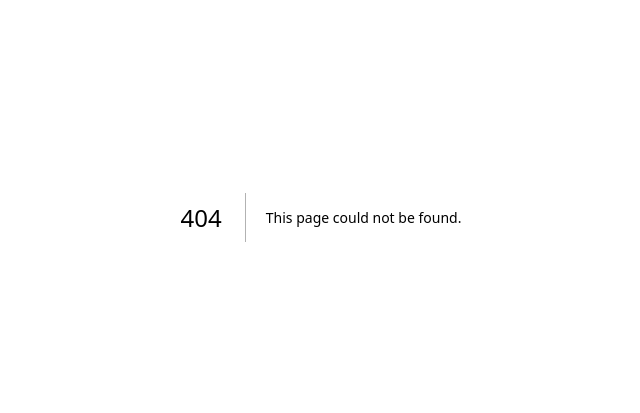
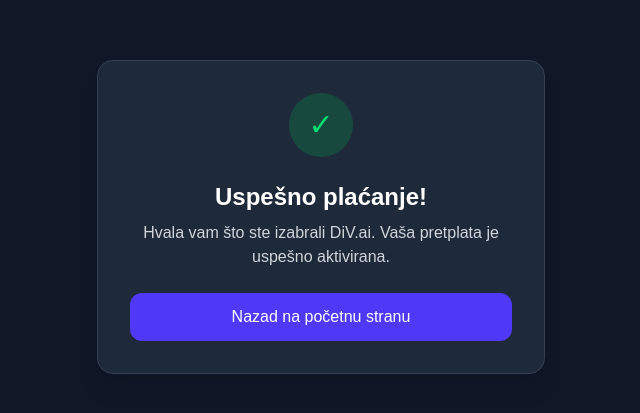
Before and after one commit to Zola0207/div-ai-platform, a Next.js app: page /success in a window 1280 px wide. Before the commit this address had no page. Shown: the part 183-596 px from the top of the page, without its empty margins (319-959 px from the left). Built offline with nearby package versions, Linux system fonts and the light colour scheme.

Commit message:
Add success and cancel pages for stripe checkout

```diff
--- /dev/null
+++ b/app/cancel/page.tsx
@@ -0,0 +1,24 @@
+import Link from 'next/link';
+
+export default function CancelPage() {
+  return (
+    <div className="min-h-screen flex items-center justify-center bg-gray-900 text-white px-4">
+      <div className="max-w-md w-full bg-gray-800 p-8 rounded-2xl shadow-xl text-center border border-gray-700">
+        <div className="w-16 h-16 bg-red-500/20 text-red-400 rounded-full flex items-center justify-center mx-auto mb-6 text-2xl">
+          ✕
+        </div>
+        <h1 className="text-2xl font-bold mb-2">Plaćanje otkazano</h1>
+        <p className="text-gray-300 mb-6">
+          Proces plaćanja je prekinut. Ništa vam nije naplaćeno. Možete pokušati ponovo kada god budete spremni.
+        </p>
+
+        <Link
+          href="/"
+          className="inline-block w-full py-3 px-4 bg-gray-700 hover:bg-gray-600 text-white font-medium rounded-xl transition duration-200"
+        >
+          Povratak na početnu
+        </Link>
+      </div>
+    </div>
+  );
+}
--- /dev/null
+++ b/app/success/page.tsx
@@ -0,0 +1,44 @@
+'use client';
+
+import { useSearchParams } from 'next/navigation';
+import Link from 'next/link';
+import { useEffect, useState } from 'react';
+
+export default function SuccessPage() {
+  const searchParams = useSearchParams();
+  const sessionId = searchParams.get('session_id');
+  const [loading, setLoading] = useState(true);
+
+  useEffect(() => {
+    if (sessionId) {
+      setLoading(false);
+    }
+  }, [sessionId]);
+
+  return (
+    <div className="min-h-screen flex items-center justify-center bg-gray-900 text-white px-4">
+      <div className="max-w-md w-full bg-gray-800 p-8 rounded-2xl shadow-xl text-center border border-gray-700">
+        <div className="w-16 h-16 bg-green-500/20 text-green-400 rounded-full flex items-center justify-center mx-auto mb-6 text-3xl">
+          ✓
+        </div>
+        <h1 className="text-2xl font-bold mb-2">Uspešno plaćanje!</h1>
+        <p className="text-gray-300 mb-6">
+          Hvala vam što ste izabrali DiV.ai. Vaša pretplata je uspešno aktivirana.
+        </p>
+
+        {sessionId && (
+          <p className="text-xs text-gray-500 mb-6 break-all">
+            ID sesije: {sessionId}
+          </p>
+        )}
+
+        <Link
+          href="/"
+          className="inline-block w-full py-3 px-4 bg-indigo-600 hover:bg-indigo-700 text-white font-medium rounded-xl transition duration-200"
+        >
+          Nazad na početnu stranu
+        </Link>
+      </div>
+    </div>
+  );
+}
```
Also changed, not shown: app/success/New Text Document.txt (added).
